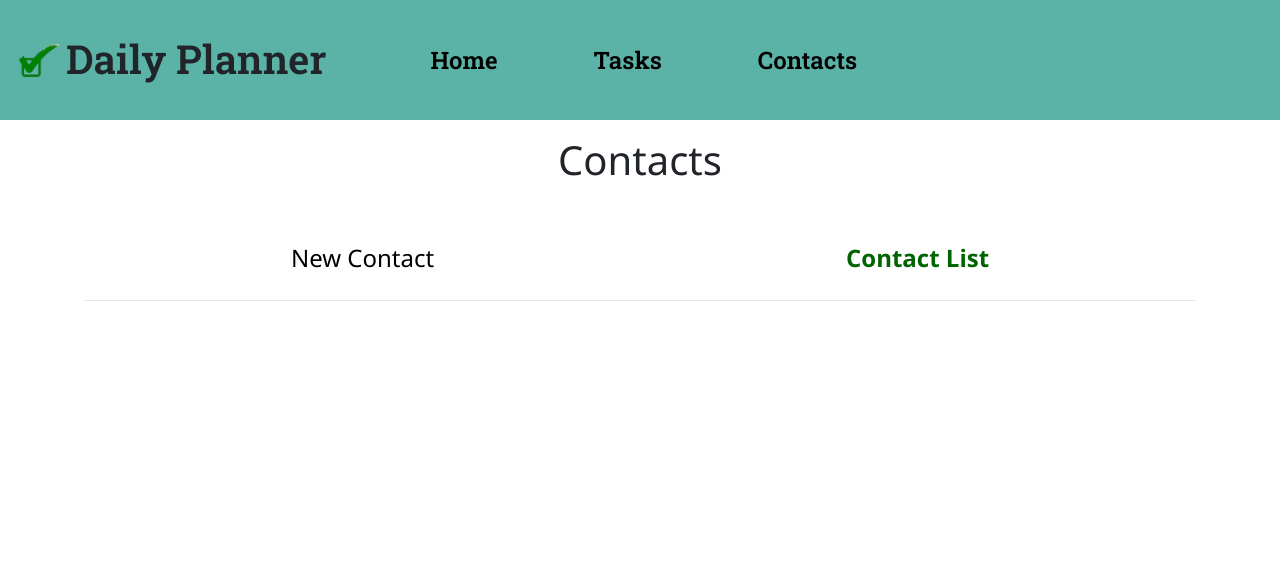
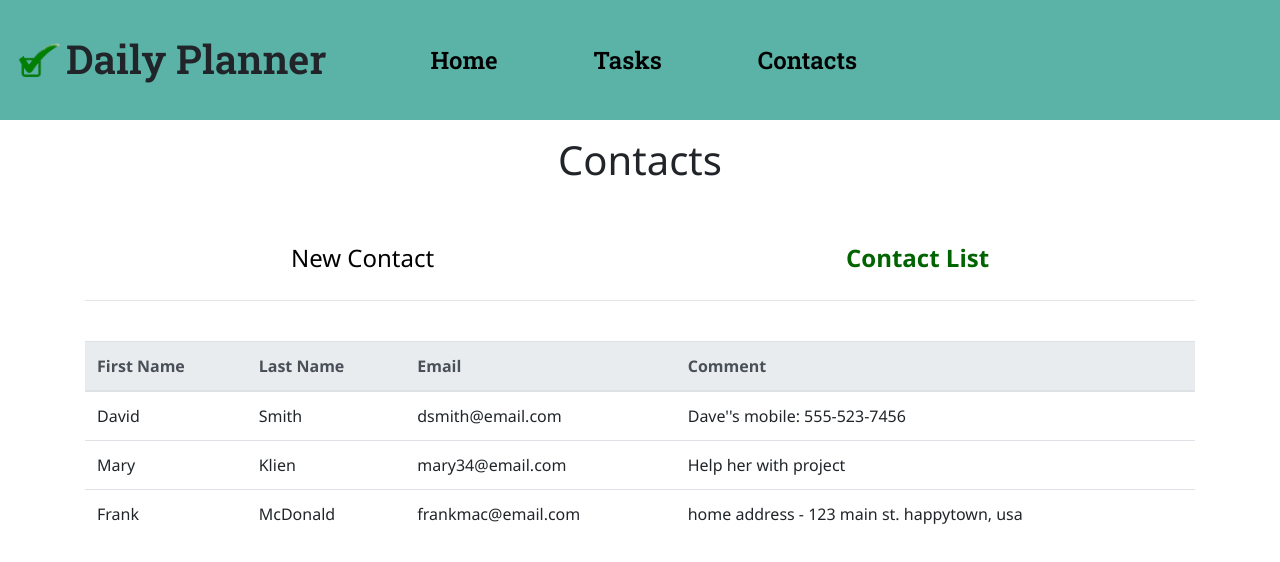
Before and after one commit to billy-need/project03, a React (Create React App) app: page /components/contactlist in a window 1280 px wide. Shown: the top 562 px of the page. Built offline with nearby package versions, Linux system fonts and the light colour scheme.

Commit message:
Removed error in contact list

```diff
--- a/src/components/ContactList.js
+++ b/src/components/ContactList.js
@@ -25,13 +25,6 @@ export default function ContactList() {
             </ul>
             <hr />
             <br />
-            {
-                (contacts) => {
-                    if (contacts.length === 0) {
-                        return <h5>You have no contacts yet</h5>
-                    }
-                    else {
-
             <table className="table">
                 <thead className="thead-light">
                     <tr>
@@ -56,9 +49,6 @@ export default function ContactList() {
                     }
                 </tbody>
             </table>
-                    }
-                }
-            }
         </div>
     )
 }
```
Lines whose indentation alone changed are shown as unchanged.
